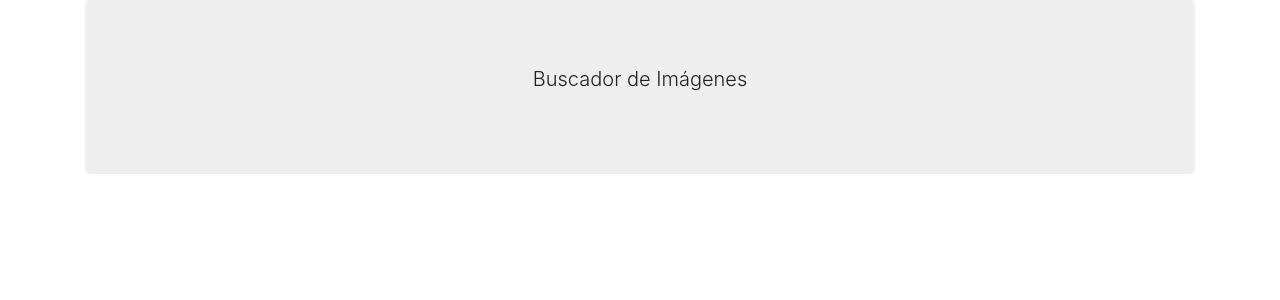
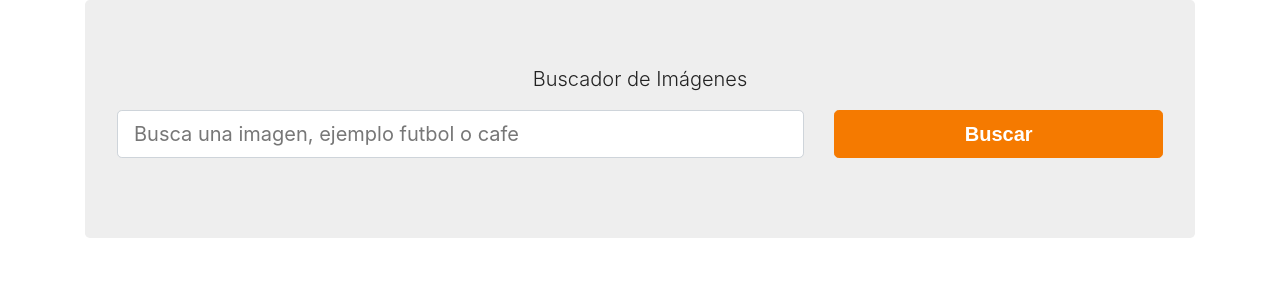
Before and after one commit to lisnielsm/pixabay, a React (Create React App) app: page / in a window 1280 px wide. Shown: the top 300 px of the page. Built offline with nearby package versions, Linux system fonts and the light colour scheme; a web font is replaced by a local one.

Commit message:
Se creo el componente Formulario para guardar la busqueda

```diff
--- a/src/App.js
+++ b/src/App.js
@@ -1,10 +1,13 @@
 import React from 'react';
+import Formulario from './components/Formulario';
 
 function App() {
   return (
     <div className="container">
       <div className="jumbotron">
         <p className="lead text-center">Buscador de Imágenes</p>
+
+        <Formulario />
       </div>
 
     </div>
--- /dev/null
+++ b/src/components/Formulario.js
@@ -0,0 +1,45 @@
+import React, { useState } from 'react';
+
+const Formulario = () => {
+
+    const [ termino, guardarTermino ] = useState('');
+
+    const buscarImagenes = e => {
+        e.preventDefault();
+
+        // validar
+        if(termino.trim() === '') {
+            return;
+        }
+
+        // enviar el termino de busqueda al componente principal
+    }
+
+    return (
+        <form
+            onSubmit={buscarImagenes}
+        >
+            <div className="row">
+                <div className="col-md-8">
+                    <input
+                        type="text"
+                        className="form-control form-control-lg mb-3"
+                        placeholder="Busca una imagen, ejemplo futbol o cafe"
+                        onChange={ e => guardarTermino(e.target.value)}
+                    />
+                </div>
+
+                <div className="col-md-4">
+                    <input
+                        type="submit"
+                        className="btn btn-lg btn-danger btn-block"
+                        value="Buscar"
+                    />
+                </div>
+            </div>
+
+        </form>
+        );
+}
+
+export default Formulario;
```
